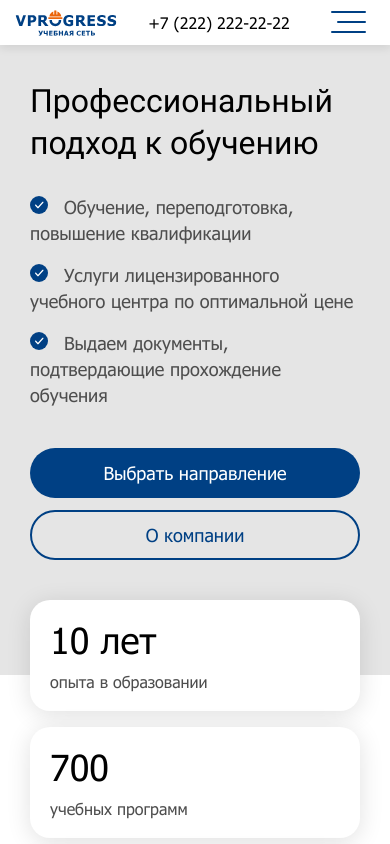
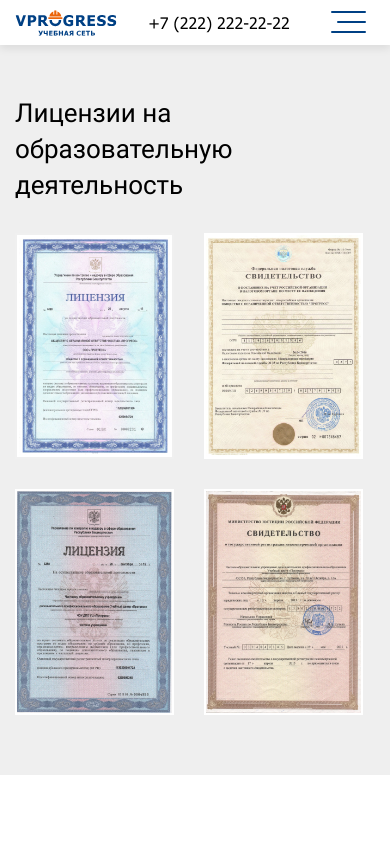
Before and after one commit to stdkvb/vprogress, a React (Create React App) app: page / in a window 390 px wide. Shown: the top 844 px of the page. Built offline with nearby package versions, Linux system fonts and the light colour scheme.

Commit message:
add adaptive block Licenses

```diff
--- a/src/blocks/licenses/__container/licenses__container.css
+++ b/src/blocks/licenses/__container/licenses__container.css
@@ -1,6 +1,27 @@
 .licenses__container {
-    width: calc(100% - 630px);
     margin: 60px auto 0 auto;
     display: flex;
+    flex-wrap: wrap;
     gap: 30px;
+    width: 1290px;
 }
+
+
+@media screen and (max-width: 1300px) {
+    .licenses__container {
+        width: 980px;
+    }
+}
+
+@media screen and (max-width: 1000px) {
+    .licenses__container {
+        margin-top: 30px;
+        width: 650px;
+    }
+}
+
+@media screen and (max-width: 600px) {
+    .licenses__container {
+        width: 360px;
+    }
+}
--- a/src/blocks/licenses/__image/licenses__image.css
+++ b/src/blocks/licenses/__image/licenses__image.css
@@ -2,3 +2,10 @@
     width: 300px;
     height: 425px;
 }
+
+@media screen and (max-width: 800px) {
+    .licenses__image {
+        width: 159px;
+        height: 226px;
+    }
+}
--- a/src/blocks/licenses/__title/licenses__title.css
+++ b/src/blocks/licenses/__title/licenses__title.css
@@ -1,8 +1,29 @@
 .licenses__title {
-    width: calc(100% - 630px);
     margin: 0 auto 0 auto;
     font-family: 'Roboto';
     font-weight: 400;
     font-size: 52px;
     line-height: 62px;
+    width: 1290px;
 }
+
+@media screen and (max-width: 1300px) {
+    .licenses__title {
+        width: 980px;
+    }
+}
+
+@media screen and (max-width: 800px) {
+    .licenses__title {
+        width: 650px;
+        font-size: 26px;
+        line-height: 36px;
+        margin-left: 15px;
+    }
+}
+
+@media screen and (max-width: 600px) {
+    .licenses__title {
+        width: 330px;
+    }
+}
--- a/src/blocks/licenses/licenses.css
+++ b/src/blocks/licenses/licenses.css
@@ -2,3 +2,9 @@
     background: #EFEFEF;
     padding: 90px 0 120px 0;
 }
+
+@media screen and (max-width: 850px) {
+    .licenses {
+        padding: 50px 0 60px 0;
+    }
+}
--- a/src/components/Main.js
+++ b/src/components/Main.js
@@ -9,10 +9,10 @@ import Clients from './Clients';
 function Main() {
     return (
         <main className='content'>
-            <About />
+            {/* <About />
             <Programms />
             <Benefits />
-            <News />
+            <News /> */}
             <Licenses />
             <Clients />
         </main>
```
